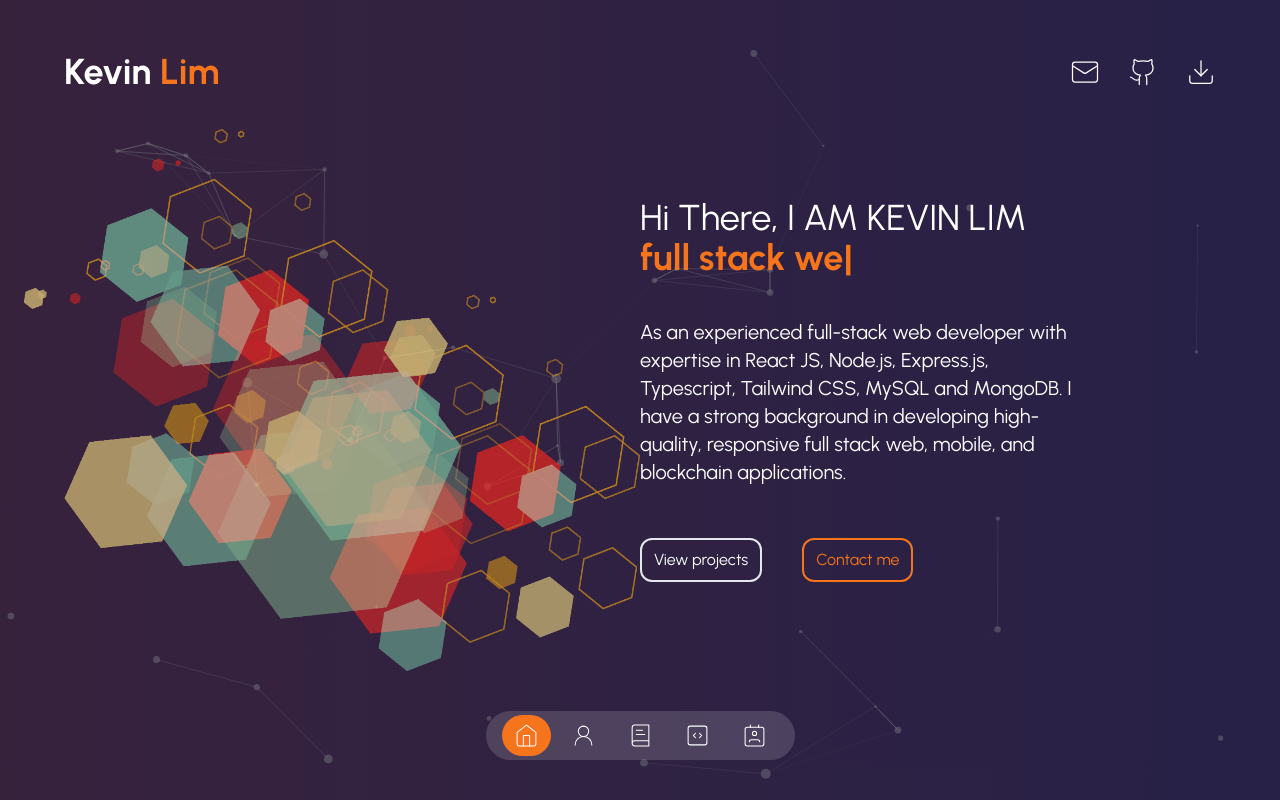
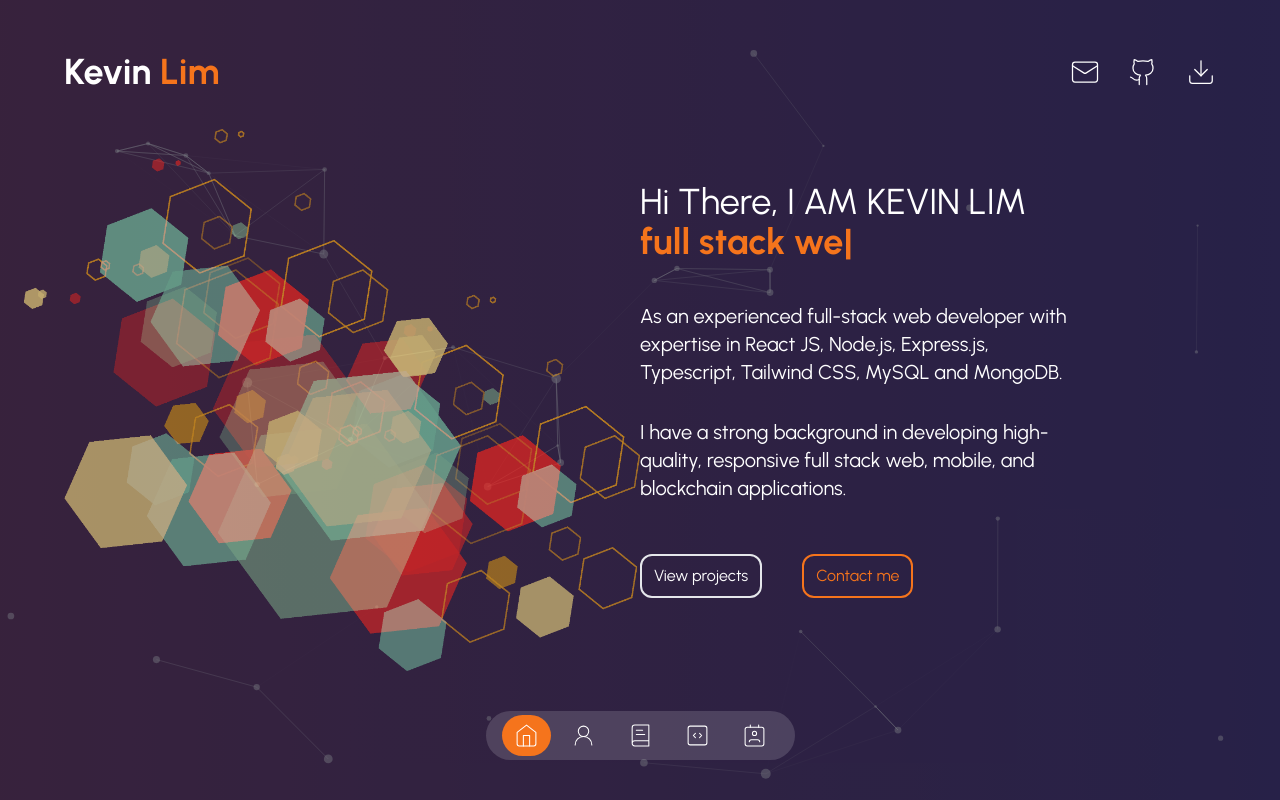
Before and after one commit to MaxKevin225/portfolio, a Next.js app: page / in a window 1280 px wide. Built offline with nearby package versions, Linux system fonts and the light colour scheme.

Commit message:
Update introduction.tsx

```diff
--- a/components/introduction.tsx
+++ b/components/introduction.tsx
@@ -28,7 +28,11 @@ const Introduction = () => {
                     </h1>
 
                     <p className="mx-auto mb-2 text-xl md:text-xl md:mx-0 md:mb-8">
-                        As an experienced full-stack web developer with expertise in React JS, Node.js, Express.js, Typescript, Tailwind CSS, MySQL and MongoDB. I have a strong background in developing high-quality, responsive full stack web, mobile, and blockchain applications.
+                        As an experienced full-stack web developer with expertise in React JS, Node.js, Express.js, Typescript, Tailwind CSS, MySQL and MongoDB.
+                    </p>
+
+                    <p className="mx-auto mb-2 text-xl md:text-xl md:mx-0 md:mb-8">
+                       I have a strong background in developing high-quality, responsive full stack web, mobile, and blockchain applications.
                     </p>
 
                     <div className="flex items-center justify-center gap-3 md:justify-start md:gap-10">
```
